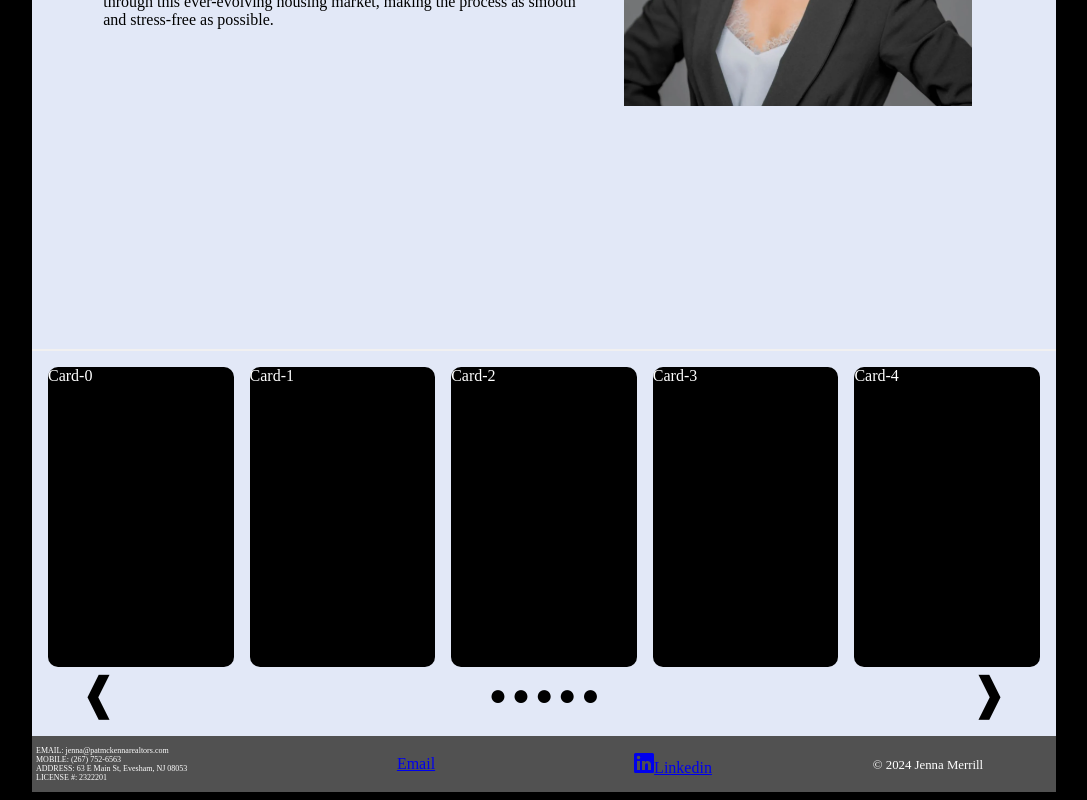
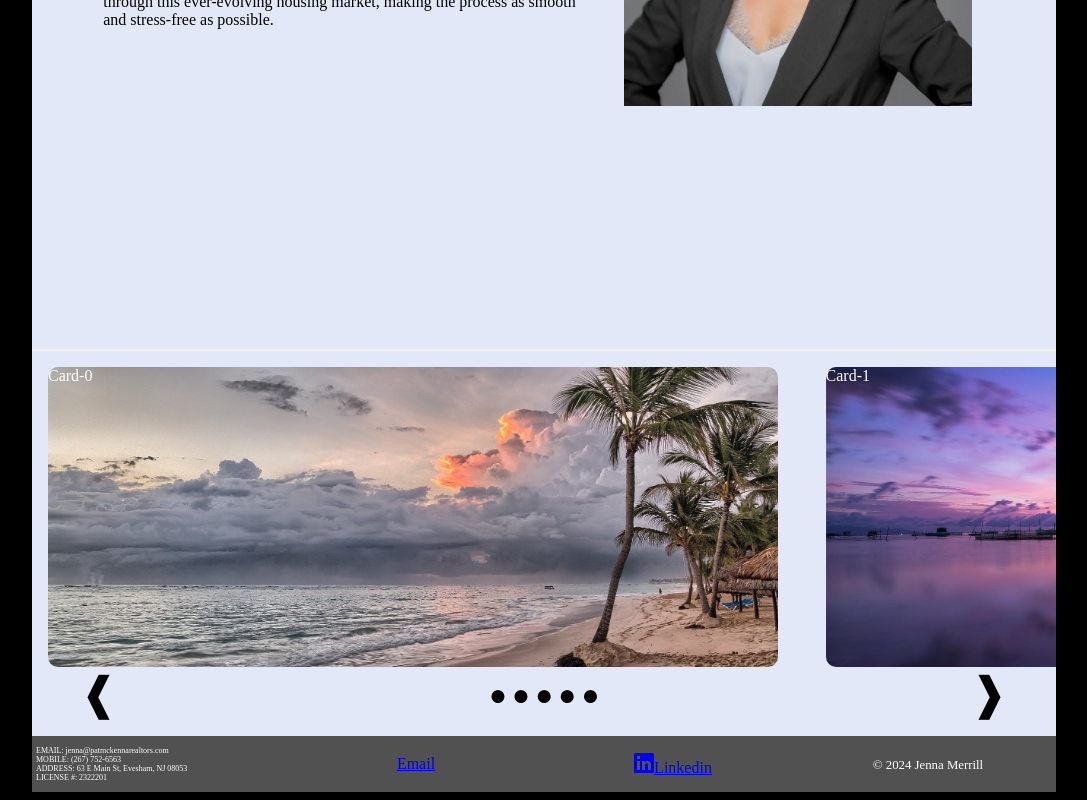
Before and after one commit to jenna-homepage/jenna-homepage.github.io, a React (Create React App) app in the folder jenna-frontend/: page / in a window 1280 px wide. Shown: the part 386-1186 px from the top of the page, without its empty margins (96-1183 px from the left). Built offline with nearby package versions, Linux system fonts and the light colour scheme.

Commit message:
got slides to move correctly

```diff
--- a/jenna-frontend/src/components/Carousel.jsx
+++ b/jenna-frontend/src/components/Carousel.jsx
@@ -4,34 +4,50 @@ import styled from "styled-components";
 const Container = styled.div`
   min-height: 3vh;
   padding: 1em;
+  overflow: hidden;
 `;
 
 const CardsContainer = styled.div`
   display: flex;
-  gap: 1em;
-  overflow: hidden;
+  gap: 3em;
   transition: transform ease-out 0.3s;
+  @media (min-width: 721px) {
+    ${({ $totalSlides }) => `width: ${$totalSlides * 60}vw;`}
+    ${({ $currentIndex }) => `transform: translateX(-${$currentIndex * 60}vw);`}
+  }
   @media (max-width: 720px) {
+    gap: 1em;
     flex-direction: column;
     align-items: center;
   }
 `;
+// ${({ $currentIndex }) => `transform: -${$currentIndex * 60}vw';`}
+// width: 300vw;
 
 const Card = styled.div`
   color: white;
-  width: 400px;
+  width: 80vw;
   height: 300px;
   border-radius: 10px;
   background-size: cover;
   background-position: center;
   background-color: black;
+  ${({ $image }) => `background-image: url(${$image});`}
+  @media (max-width: 1080px) {
+  }
+  @media (max-width: 720px) {
+    width: 75vw;
+    height: 250px;
+  }
 `;
-// ${({ $image }) => `background-image: url(${$image});`}
 
 const PaginationContainer = styled.div`
   display: flex;
   flex-direction: row;
   justify-content: space-between;
+  @media (max-width: 720px) {
+    visibility: hidden;
+  }
 `;
 
 const DotContainer = styled.div`
@@ -158,15 +174,13 @@ const Carousel = () => {
   };
   return (
     <Container>
-      <CardsContainer>{slides && _renderCards()}</CardsContainer>
+      <CardsContainer $totalSlides={slides.length} $currentIndex={currentIndex}>
+        {slides && _renderCards()}
+      </CardsContainer>
       <PaginationContainer>
-        <LeftArrow onClick={() => console.log("clicked on left arrow")}>
-          ❰
-        </LeftArrow>
+        <LeftArrow onClick={() => goToPrevious()}>❰</LeftArrow>
         <DotContainer>{slides && _renderPagination()}</DotContainer>
-        <RightArrow onClick={() => console.log("clicked on right arrow")}>
-          ❱
-        </RightArrow>
+        <RightArrow onClick={() => goToNext()}>❱</RightArrow>
       </PaginationContainer>
     </Container>
   );
```
